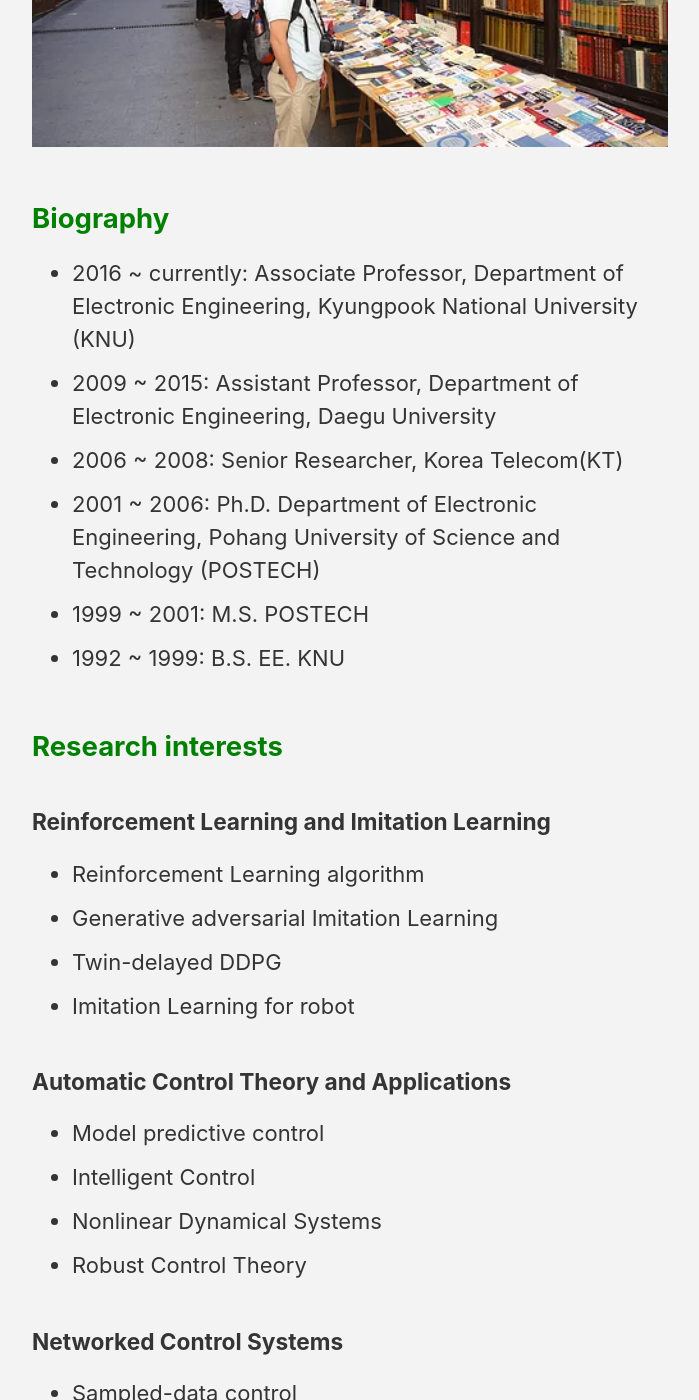
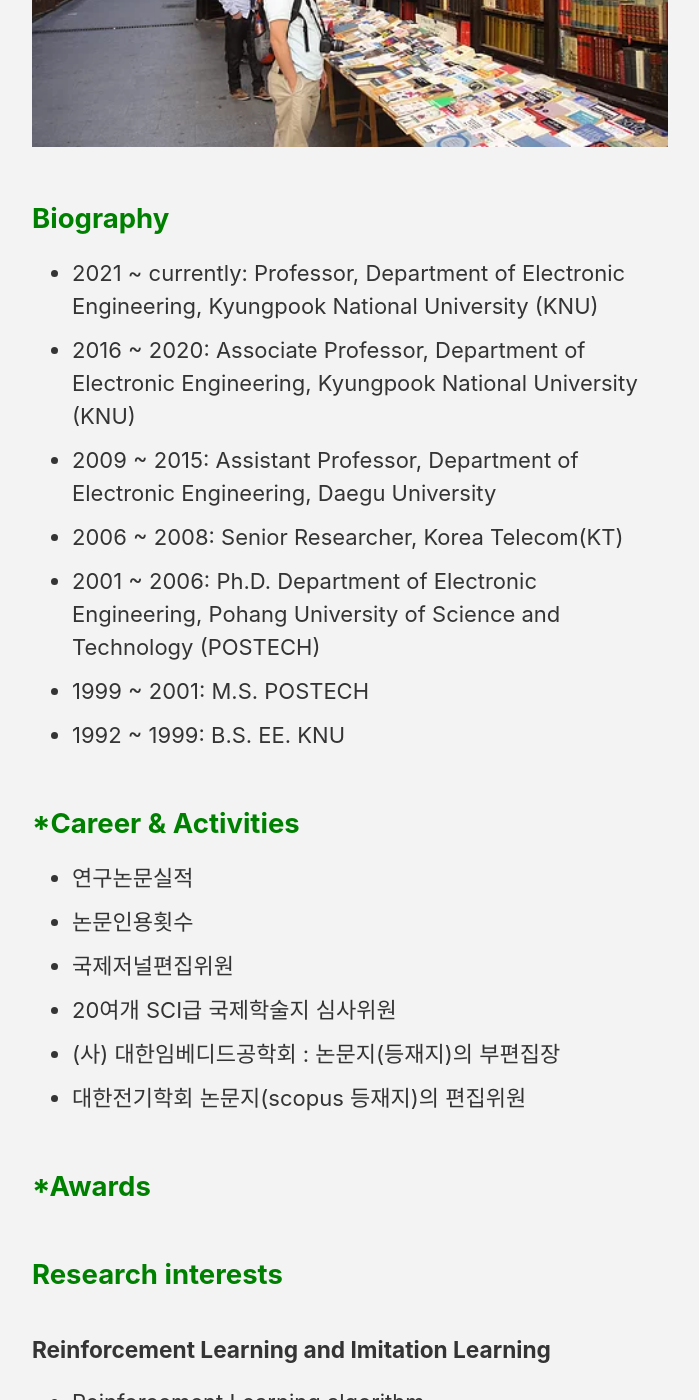
Before and after one commit to CPSC-LAB/CPSC-LAB.github.io, a Jekyll site: the page built from _pages/professor.md, in a window 1280 px wide and 1400 px high, scrolled down 380 px. Shown: the whole window, without its empty margins (290-989 px from the left). Built offline with Jekyll 4.4.1, drawn with Linux system fonts in a browser that asks for light colours; cached includes are drawn as plain includes.

Commit message:
Update professor.md

```diff
--- a/_pages/professor.md
+++ b/_pages/professor.md
@@ -7,14 +7,23 @@ layout: categories
 <p align="center"><img src="/assets/images/professor.jpg" width="650"></p>
 
 ## <span style="color:green">Biography</span>
-
-* 2016 ~ currently: Associate Professor, Department of Electronic Engineering, Kyungpook National University (KNU)
+* 2021 ~ currently: Professor, Department of Electronic Engineering, Kyungpook National University (KNU)
+* 2016 ~ 2020: Associate Professor, Department of Electronic Engineering, Kyungpook National University (KNU)
 * 2009 ~ 2015: Assistant Professor, Department of Electronic Engineering, Daegu University
 * 2006 ~ 2008: Senior Researcher, Korea Telecom(KT)
 * 2001 ~ 2006: Ph.D. Department of Electronic Engineering, Pohang University of Science and Technology (POSTECH)
 * 1999 ~ 2001: M.S. POSTECH
 * 1992 ~ 1999: B.S. EE. KNU
 
+## <span style="color:green">*Career & Activities</span>
+* 연구논문실적
+* 논문인용횟수
+* 국제저널편집위원
+* 20여개 SCI급 국제학술지 심사위원
+* (사) 대한임베디드공학회 : 논문지(등재지)의 부편집장
+* 대한전기학회 논문지(scopus 등재지)의 편집위원
+
+## <span style="color:green">*Awards</span>
 
 ## <span style="color:green">Research interests</span>
 
```
